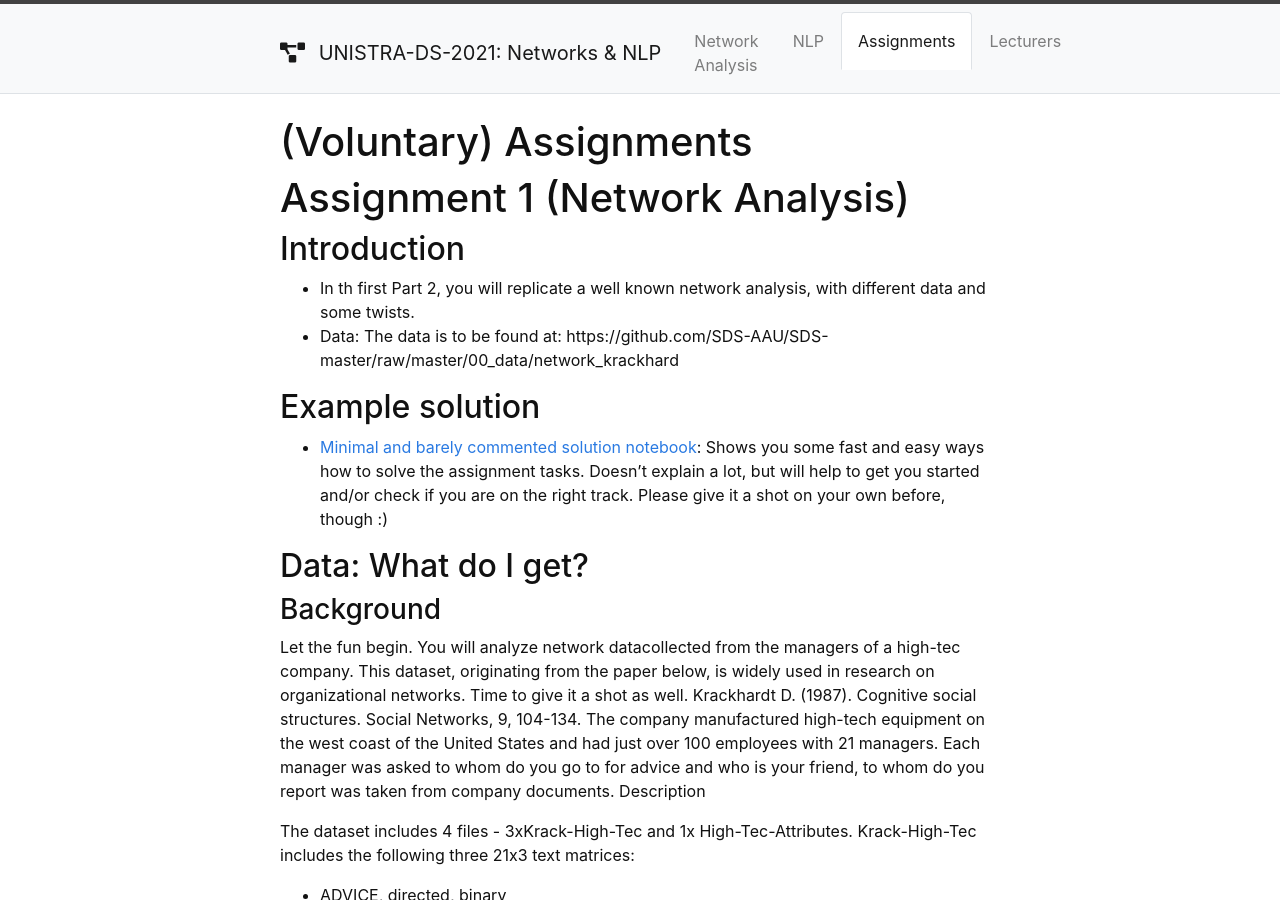
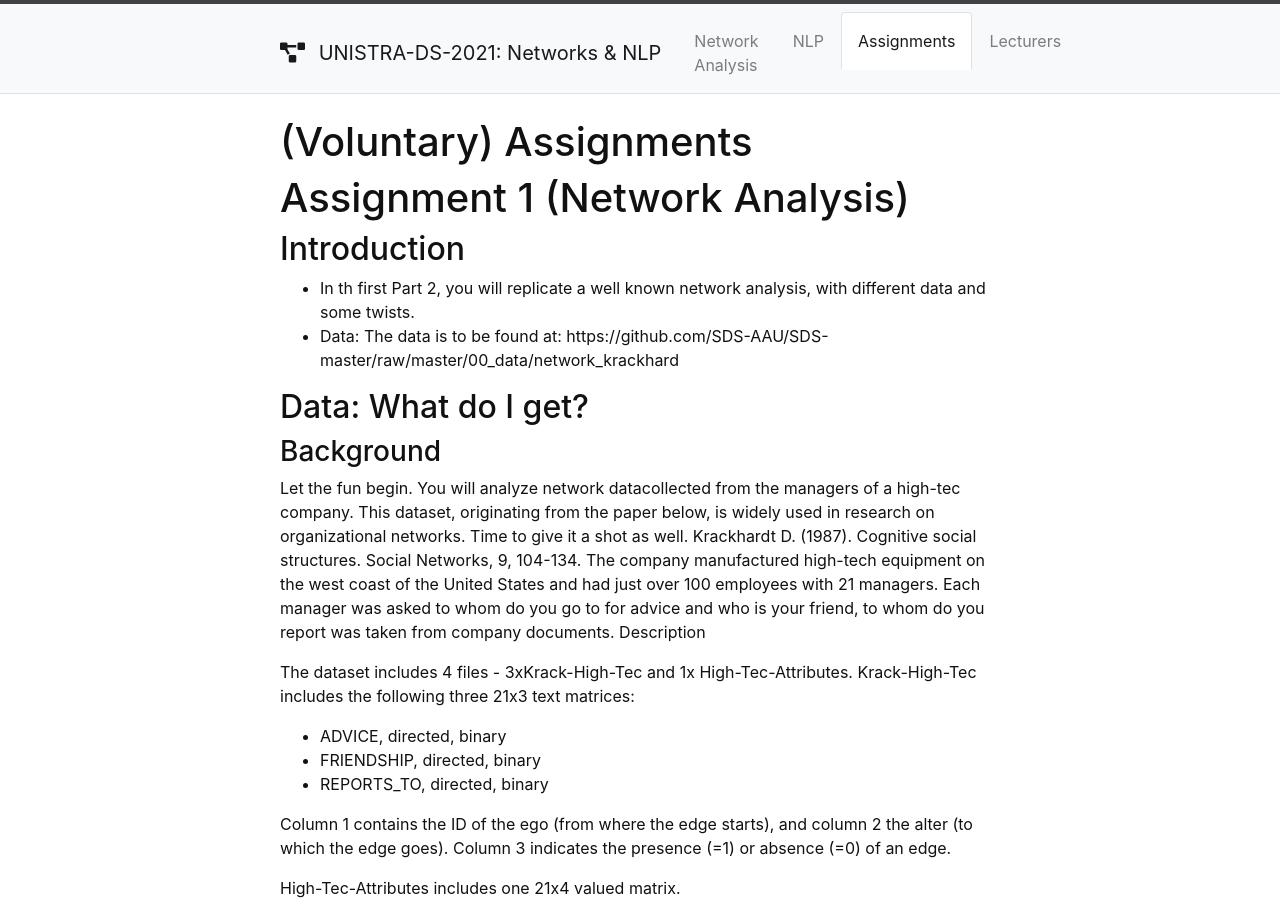
Before and after one commit to SDS-AAU/UNISTRA-DS-2020, a Jekyll site: the page built from content/3-assignments.md, in a window 1280 px wide and 900 px high. Built offline with Jekyll 4.4.1, drawn with Linux system fonts in a browser that asks for light colours; some of the changed text lies outside the part shown.

Commit message:
Update 3-assignments.md

```diff
--- a/content/3-assignments.md
+++ b/content/3-assignments.md
@@ -9,10 +9,6 @@ nav: Assignments
 
 * In th first Part 2, you will replicate a well known network analysis, with different data and some twists.
 * Data: The data is to be found at: https://github.com/SDS-AAU/SDS-master/raw/master/00_data/network_krackhard
-
-## Example solution
-
-* [Minimal and barely commented solution notebook](https://sds-aau.github.io/SDS-master/M2/exercises/nw_assignment_solution.nb.html): Shows you some fast and easy ways how to solve the assignment tasks. Doesn't explain a lot, but will help to get you started and/or check if you are on the right track. Please give it a shot on your own before, though :)
 
 ## Data: What do I get?
 
```
Also changed, not shown: other parts of content/3-assignments.md (+4 -0 lines).
